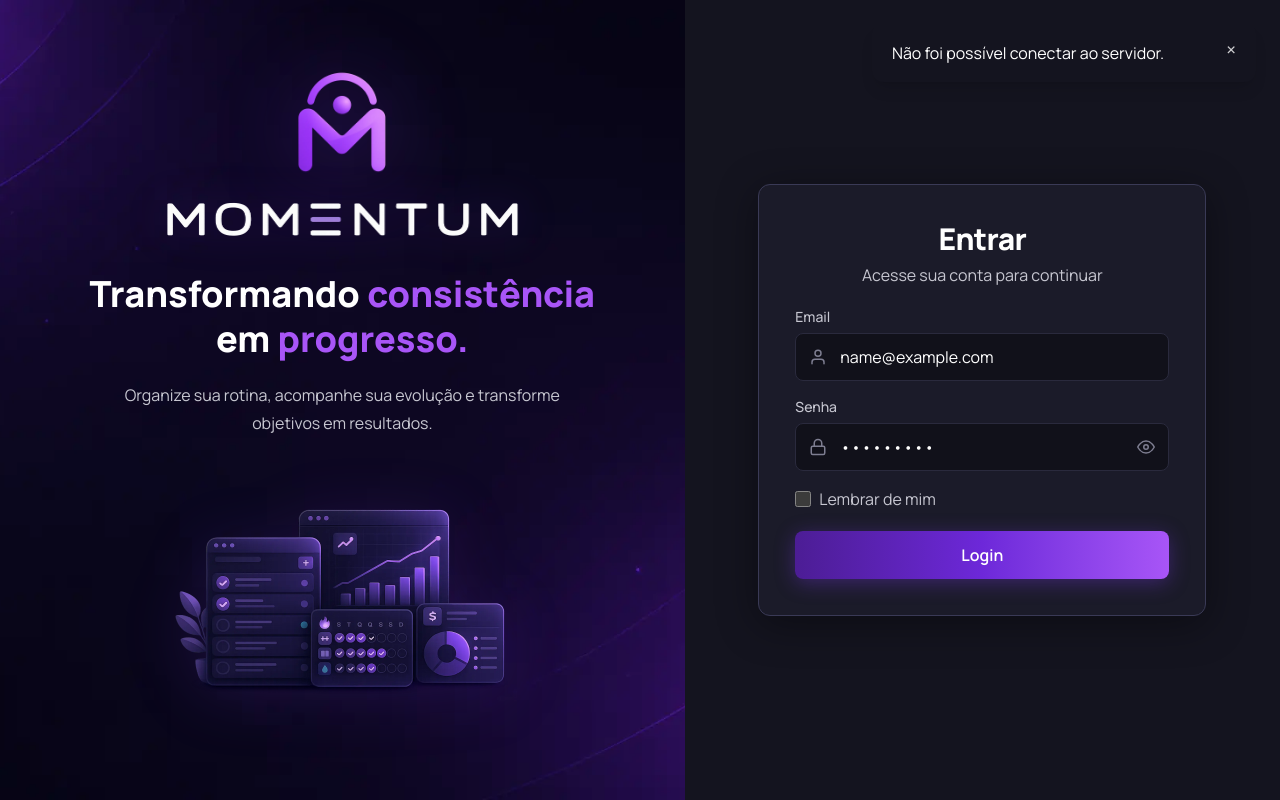
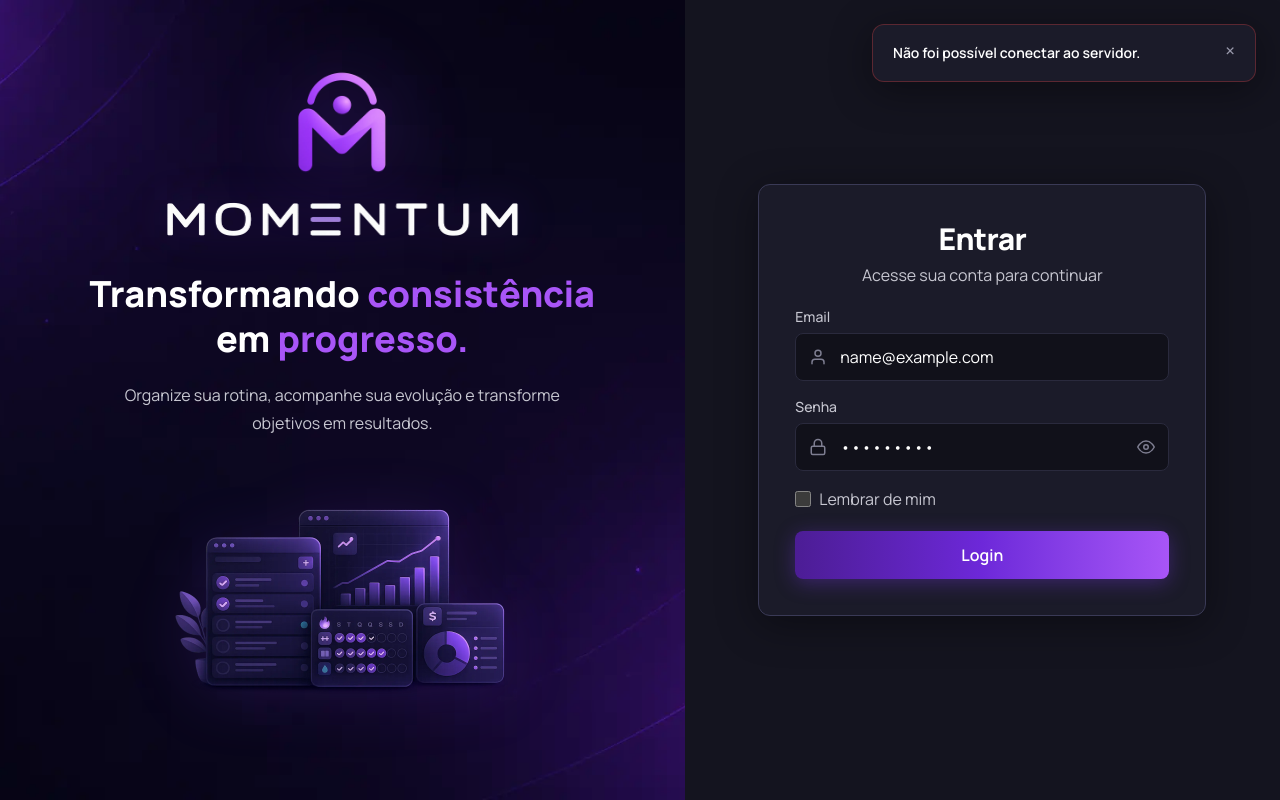
Before and after one commit to saviotomazb/momentum_web, an Angular app: page /auth/login in a window 1280 px wide. Both pictures are taken after typing "name@example.com", "Sample123" into the empty fields and a click on the button "Login". Built offline with nearby package versions, Linux system fonts and the light colour scheme; no server answers.

Commit message:
style: align toast notifications with app design system

```diff
--- a/src/app/shared/components/toast/toast.component.html
+++ b/src/app/shared/components/toast/toast.component.html
@@ -1,25 +1,26 @@
 <div
   class="fixed top-6 right-6 z-50 flex w-[calc(100vw-2rem)] max-w-sm flex-col gap-3 sm:w-96"
 >
-  @for (
-    toast of notificationService.toasts();
-    track toast.id
-  ) {
+  @for (toast of notificationService.toasts(); track toast.id) {
     <div
-      class="flex items-start justify-between gap-4 rounded-xl px-5 py-4 text-white shadow-lg"
-      [class.bg-green-600]="toast.type === 'success'"
-      [class.bg-red-600]="toast.type === 'error'"
-      [class.bg-amber-600]="toast.type === 'warning'"
-      [class.bg-blue-600]="toast.type === 'info'"
+      class="flex items-start justify-between gap-4 rounded-xl border bg-surface px-5 py-4 text-white shadow-[0_8px_40px_rgba(0,0,0,0.4)]"
+      [class.border-emerald-400/20]="toast.type === 'success'"
+      [class.bg-emerald-400/10]="toast.type === 'success'"
+      [class.border-error/30]="toast.type === 'error'"
+      [class.bg-error/10]="toast.type === 'error'"
+      [class.border-amber-400/20]="toast.type === 'warning'"
+      [class.bg-amber-400/10]="toast.type === 'warning'"
+      [class.border-primary/30]="toast.type === 'info'"
+      [class.bg-primary/10]="toast.type === 'info'"
       role="alert"
     >
-      <span class="flex-1 leading-relaxed">
+      <span class="flex-1 text-sm font-semibold leading-6 text-white">
         {{ toast.message }}
       </span>
 
       <button
         type="button"
-        class="text-xl leading-none opacity-80 transition-opacity hover:opacity-100"
+        class="text-xl leading-none text-text-tertiary transition hover:text-white"
         aria-label="Fechar notificação"
         (click)="remove(toast.id)"
       >
```
